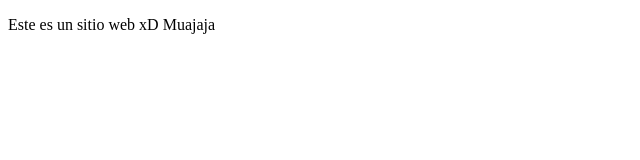
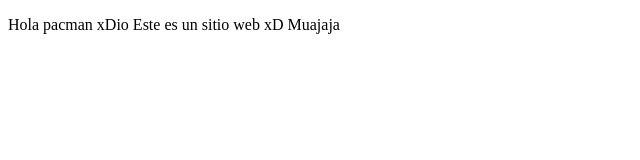
Before and after one commit to cristobalOsnaya/demoPrework, a plain HTML site: page demoCursoPrework/index.html in a window 1280 px wide. Shown: the whole page, without its empty margins (0-640 px from the left). Drawn offline with Linux system fonts and the light colour scheme.

Commit message:
cambios agregamos pacman

```diff
--- a/demoCursoPrework/index.html
+++ b/demoCursoPrework/index.html
@@ -8,6 +8,7 @@
 </head>
 <body>
     <p>
+        Hola pacman xDio
         Este es un sitio web xD
         Muajaja
     </p>
```
